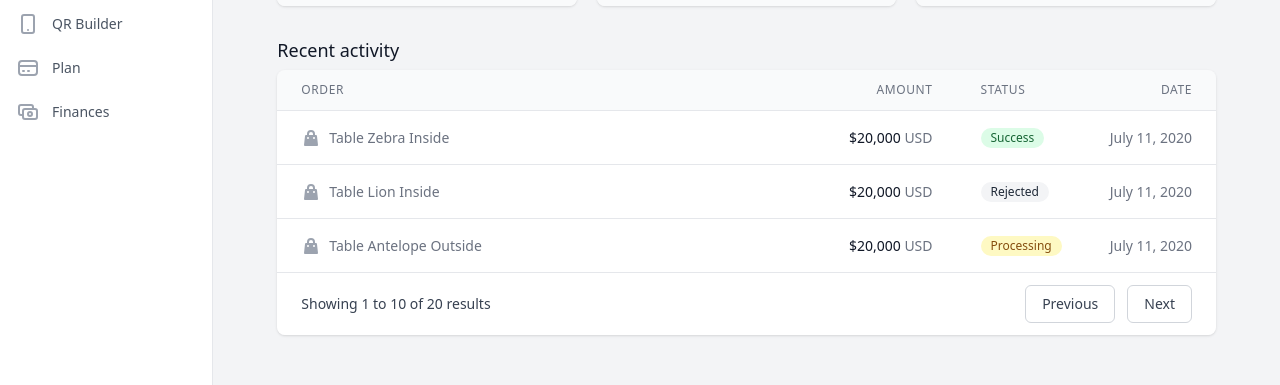
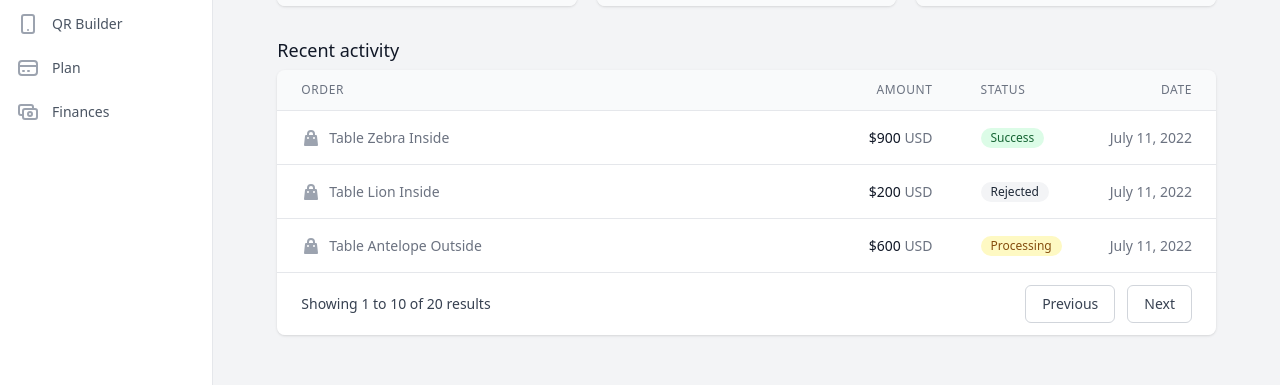
Before and after one commit to Wasimba-Technologies/mymenu-backend-application, a Nuxt app: page /home in a window 1280 px wide. Shown: the part 336-721 px from the top of the page. Built offline with nearby package versions, Linux system fonts and the light colour scheme.

Commit message:
Refactored maximum width

```diff
--- a/components/Overview.vue
+++ b/components/Overview.vue
@@ -1,6 +1,6 @@
 <template>
      <div class="mt-8">
-          <div class="max-w-6xl mx-auto px-4 sm:px-6 lg:px-8">
+          <div class="mx-auto px-4 sm:px-6 lg:px-8">
             <h2 class="text-lg leading-6 font-medium text-gray-900">Overview</h2>
             <div class="mt-2 grid grid-cols-1 gap-5 sm:grid-cols-2 lg:grid-cols-3">
               <!-- Card -->
--- a/components/RecentActivity.vue
+++ b/components/RecentActivity.vue
@@ -1,5 +1,5 @@
 <template>
-<h2 class="max-w-6xl mx-auto mt-8 px-4 text-lg leading-6 font-medium text-gray-900 sm:px-6 lg:px-8">Recent activity</h2>
+<h2 class="mx-auto mt-8 px-4 text-lg leading-6 font-medium text-gray-900 sm:px-6 lg:px-8">Recent activity</h2>
 
           <!-- Activity list (smallest breakpoint only) -->
           <div class="shadow sm:hidden">
@@ -33,7 +33,7 @@
 
           <!-- Activity table (small breakpoint and up) -->
           <div class="hidden sm:block">
-            <div class="max-w-6xl mx-auto px-4 sm:px-6 lg:px-8">
+            <div class="mx-auto px-4 sm:px-6 lg:px-8">
               <div class="flex flex-col mt-2">
                 <div class="align-middle min-w-full overflow-x-auto shadow overflow-hidden sm:rounded-lg">
                   <table class="min-w-full divide-y divide-gray-200">
@@ -115,30 +115,30 @@ const orders = [
     id: 1,
     name: 'Table Zebra Inside',
     href: '#',
-    amount: '$20,000',
+    amount: '$900',
     currency: 'USD',
     status: 'success',
-    date: 'July 11, 2020',
+    date: 'July 11, 2022',
     datetime: '2020-07-11',
   },
   {
     id: 2,
     name: 'Table Lion Inside',
     href: '#',
-    amount: '$20,000',
+    amount: '$200',
     currency: 'USD',
     status: 'rejected',
-    date: 'July 11, 2020',
+    date: 'July 11, 2022',
     datetime: '2020-07-11',
   },
   {
     id: 1,
     name: 'Table Antelope Outside',
     href: '#',
-    amount: '$20,000',
+    amount: '$600',
     currency: 'USD',
     status: 'processing',
-    date: 'July 11, 2020',
+    date: 'July 11, 2022',
     datetime: '2020-07-11',
   },
   // More orders...
```
